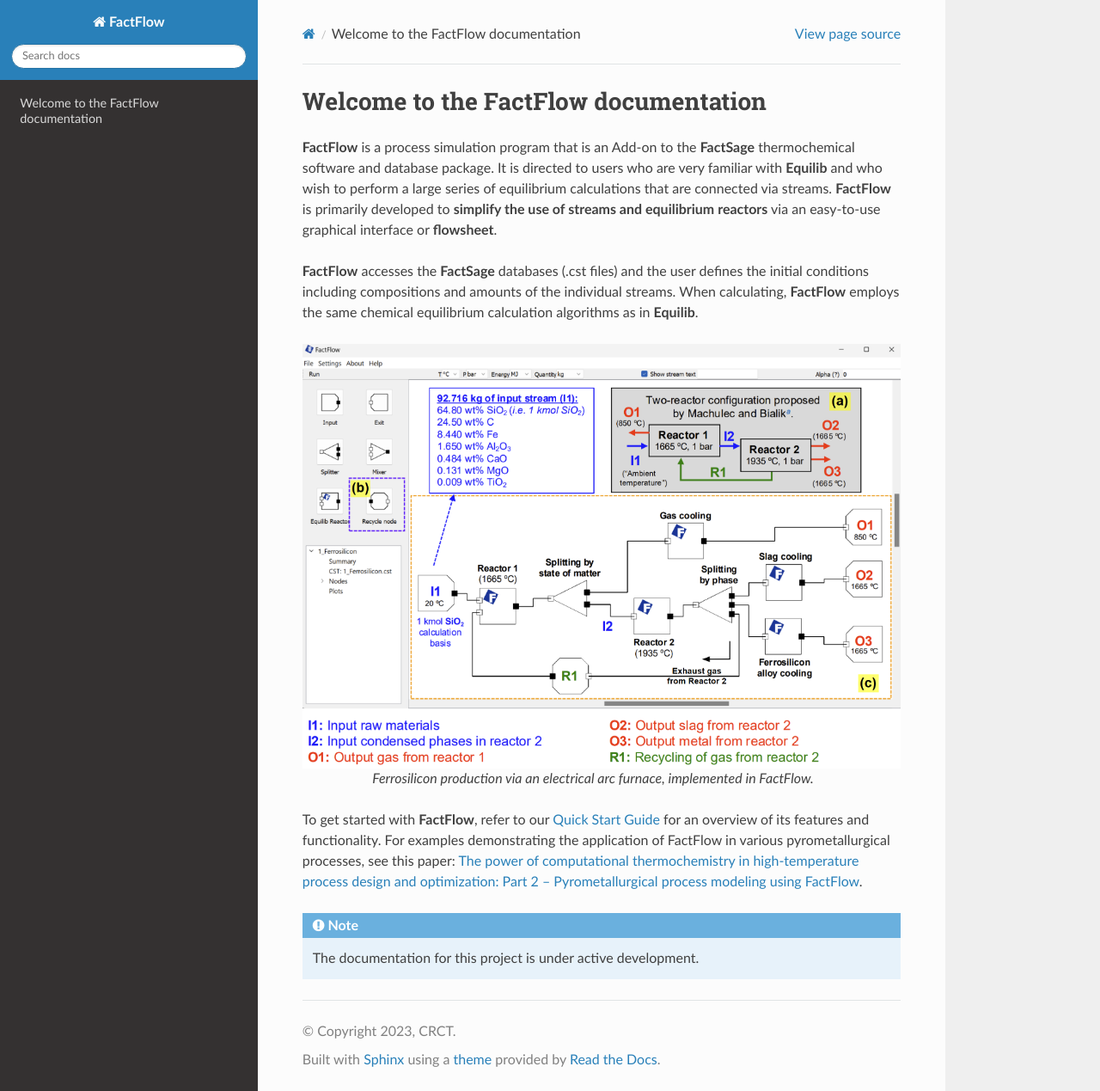
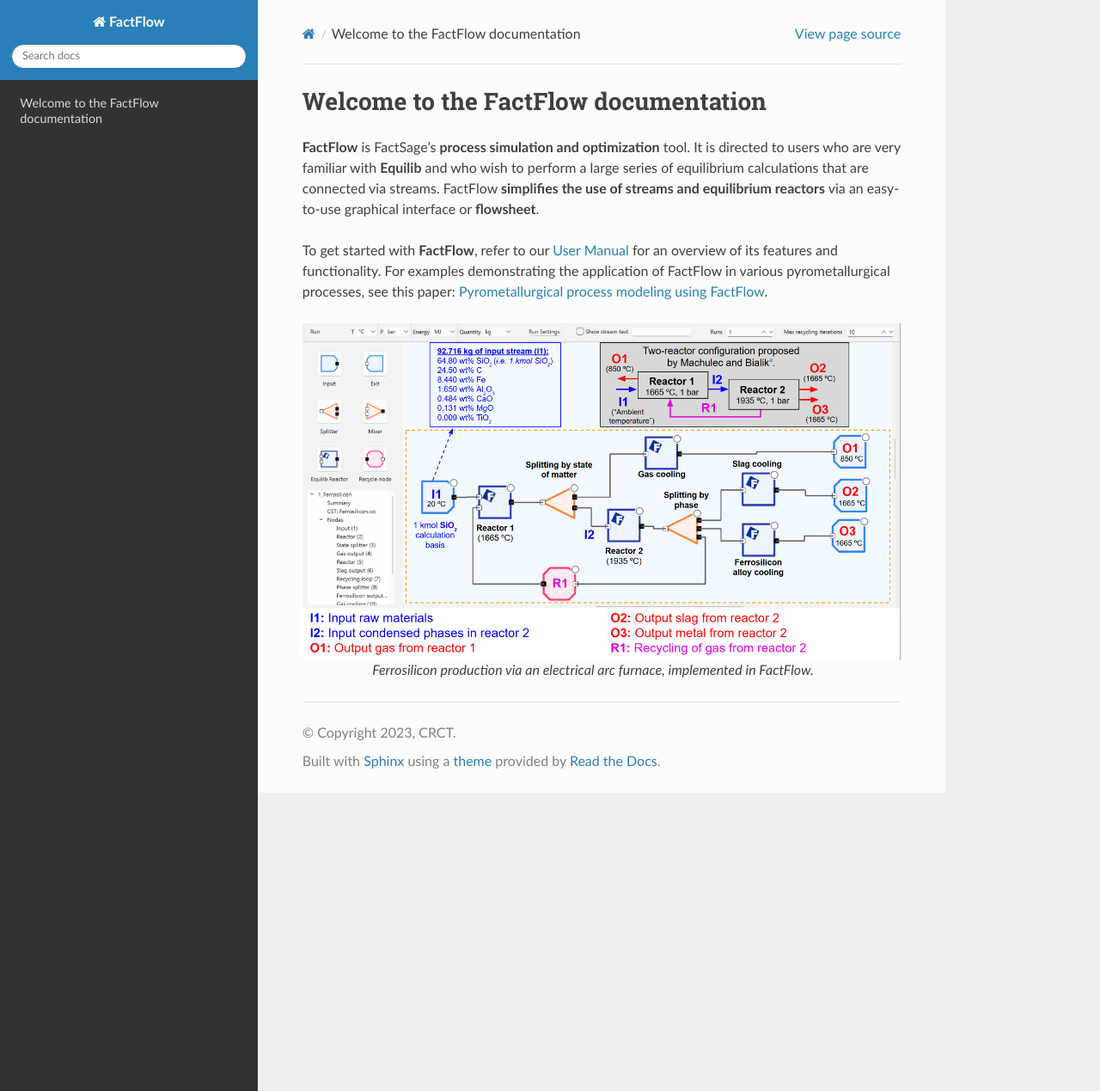
Before and after one commit to docs-user/factflow-docs, a Sphinx documentation site: the page built from docs/source/index.rst, in a window 1280 px wide and 1269 px high. Shown: the whole window at 86% size. Built offline with Sphinx 7.4.7 and the Read the Docs theme 3.1.0, drawn with Linux system fonts in a browser that asks for light colours.

Commit message:
Update index.rst

```diff
--- a/docs/source/index.rst
+++ b/docs/source/index.rst
@@ -1,19 +1,12 @@
 Welcome to the FactFlow documentation
 ===================================
 
-**FactFlow** is a process simulation program that is an Add-on to the **FactSage** thermochemical software and database package. It is directed to users who are very familiar with **Equilib** and who wish to perform a large series of equilibrium calculations that are connected via streams. **FactFlow** is primarily developed to **simplify the use of streams and equilibrium reactors** via an easy-to-use graphical interface or **flowsheet**.
+**FactFlow** is FactSage's **process simulation and optimization** tool. It is directed to users who are very familiar with **Equilib** and who wish to perform a large series of equilibrium calculations that are connected via streams. FactFlow **simplifies the use of streams and equilibrium reactors** via an easy-to-use graphical interface or **flowsheet**.
 
-**FactFlow** accesses the **FactSage** databases (.cst files) and the user defines the initial conditions including compositions and amounts of the individual streams. When calculating, **FactFlow** employs the same chemical equilibrium calculation algorithms as in **Equilib**.
+To get started with **FactFlow**, refer to our `User Manual <https://factsage.com/factflow/docs/FactFlow_Manual.pdf>`_ for an overview of its features and functionality. For examples demonstrating the application of FactFlow in various pyrometallurgical processes, see this paper: `Pyrometallurgical process modeling using FactFlow <https://doi.org/10.1016/j.calphad.2024.102772>`_.
 
-.. figure:: Ferrosilicon-example.png
+.. figure:: Ferrosilicon_Updated.png
    :alt: FactFlow
    :align: center
 
    Ferrosilicon production via an electrical arc furnace, implemented in FactFlow.
-
-To get started with **FactFlow**, refer to our `Quick Start Guide <https://www.factsage.com/Factflow/Docs/FactFlow%20Quick%20Start%20Guide%20V1.1.pdf>`_ for an overview of its features and functionality. For examples demonstrating the application of FactFlow in various pyrometallurgical processes, see this paper: `The power of computational thermochemistry in high-temperature process design and optimization: Part 2 – Pyrometallurgical process modeling using FactFlow <https://doi.org/10.1016/j.calphad.2024.102772>`_.
-
-
-.. note::
-
-   The documentation for this project is under active development.
```
